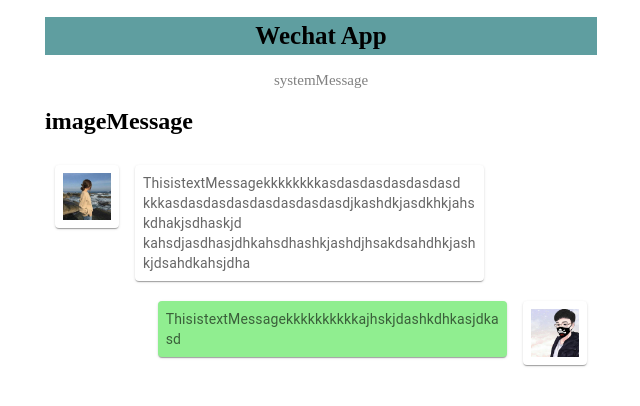
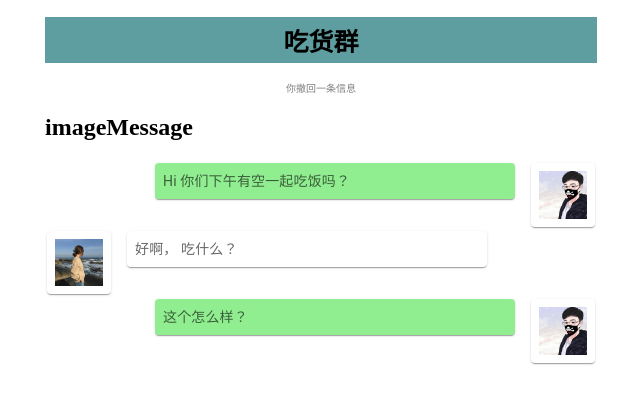
Before and after one commit to binqisun/react-Wechat, a React (Create React App) app: page / in a window 1280 px wide. Shown: the top 406 px of the page, without its empty margins (319-959 px from the left). Built offline with nearby package versions, Linux system fonts and the light colour scheme.

Commit message:
system and text messages

```diff
--- a/src/App.js
+++ b/src/App.js
@@ -7,7 +7,7 @@
     <div className="App">
       <Container maxWidth="sm">
         <header>
-          <h1>Wechat App</h1>
+          <h1>吃货群</h1>
         </header>
         <div>
           <MessageList />
--- a/src/components/messageList.js
+++ b/src/components/messageList.js
@@ -3,12 +3,60 @@
 import ImageMessage from "./imageMessage/imageMessage";
 import TextMessage from "./textMessage/textMessage";
 
+// Create fake messages
+const messages = [
+  {
+    id: 0,
+    type: 1,
+    time: "1586923206000",
+    text: "Hi 你们下午有空一起吃饭吗？",
+    isUser: true
+  },
+  {
+    id: 1,
+    type: 1,
+    time: "1586923302000",
+    text: "好啊， 吃什么？",
+    isUser: false
+  },
+  {
+    id: 2,
+    type: 1,
+    time: "1586929802000",
+    text: "这个怎么样？",
+    isUser: true
+  },
+  {
+    id: 3,
+    type: 3,
+    time: "158692902000",
+    text: "你撤回一条信息",
+    isUser: false
+  },
+  {
+    id: 3,
+    type: 2,
+    time: "158692902000",
+    url: "./public/HotPot.jpeg",
+    isUser: false
+  }
+];
+const textMessages = messages.filter((message) => {
+  return message.type === 1;
+});
+const imageMessages = messages.filter((message) => {
+  return message.type === 2;
+});
+const systemMessages = messages.filter((message) => {
+  return message.type === 3;
+});
+
 export default function messageList() {
   return (
     <div className="messageList">
-      <SystemMessage />
-      <ImageMessage />
-      <TextMessage />
+      <SystemMessage systemMessages={systemMessages} />
+      <ImageMessage imageMessages={imageMessages} />
+      <TextMessage textMessages={textMessages} />
     </div>
   );
 }
--- a/src/components/systemMessage/systemMessage.css
+++ b/src/components/systemMessage/systemMessage.css
@@ -1,5 +1,5 @@
 .systemContent {
-  font-size: 15px;
+  font-size: 10px;
   text-align: center;
 }
 .systemP {
--- a/src/components/systemMessage/systemMessage.js
+++ b/src/components/systemMessage/systemMessage.js
@@ -1,10 +1,13 @@
 import React from "react";
 import "./systemMessage.css";
 
-export default function systemMessage() {
-  return (
-    <div className="systemContent">
-      <p className="systemP">systemMessage</p>
-    </div>
-  );
+export default function systemMessage({ systemMessages }) {
+  const text = systemMessages.map((message, index) => {
+    if (message.type === 3) {
+      return <p className="systemP">{message.text}</p>;
+    } else {
+      return <div></div>;
+    }
+  });
+  return <div className="systemContent">{text}</div>;
 }
--- a/src/components/textMessage/meText.js
+++ b/src/components/textMessage/meText.js
@@ -18,7 +18,7 @@
   maxHeight: "100%"
 });
 
-export default function textMessage() {
+export default function textMessage({ text }) {
   return (
     <div className="meTextMessage">
       <Grid container spacing={2} justifyContent="flex-end" wrap="nowrap">
@@ -29,7 +29,7 @@
               backgroundColor: "#90EE90"
             }}
           >
-            ThisistextMessagekkkkkkkkkkajhskjdashkdhkasjdkasd
+            {text}
           </Item>
         </Grid>
         <Grid item sx={{ width: 80, height: 80 }}>
--- a/src/components/textMessage/otherText.js
+++ b/src/components/textMessage/otherText.js
@@ -18,9 +18,9 @@
   maxHeight: "100%"
 });
 
-export default function textMessage() {
+export default function textMessage({ text }) {
   return (
-    <div className="meTextMessage">
+    <div className="otherTextMessage">
       <Grid container spacing={2} wrap="nowrap">
         <Grid item sx={{ width: 80, height: 80 }}>
           <Item>
@@ -28,11 +28,7 @@
           </Item>
         </Grid>
         <Grid item xs={8} zeroMinWidth>
-          <Item style={{ overflowWrap: "break-word" }}>
-            ThisistextMessagekkkkkkkkasdasdasdasdasdasd
-            kkkasdasdasdasdasdasdasdasdjkashdkjasdkhkjahskdhakjsdhaskjd
-            kahsdjasdhasjdhkahsdhashkjashdjhsakdsahdhkjashkjdsahdkahsjdha
-          </Item>
+          <Item style={{ overflowWrap: "break-word" }}>{text}</Item>
         </Grid>
       </Grid>
     </div>
--- a/src/components/textMessage/textMessage.css
+++ b/src/components/textMessage/textMessage.css
@@ -1,4 +1,8 @@
 .meTextMessage {
-  padding: 10px;
-  display: "flex";
+  padding: 2px;
+  font-size: 16px;
 }
+.otherTextMessage {
+  padding: 2px;
+  font-size: 16px;
+}
--- a/src/components/textMessage/textMessage.js
+++ b/src/components/textMessage/textMessage.js
@@ -3,11 +3,17 @@
 import OtherText from "./otherText";
 import MeText from "./meText";
 
-export default function textMessage() {
-  return (
-    <div className="textMessage">
-      <OtherText />
-      <MeText />
-    </div>
-  );
+export default function textMessage({ textMessages }) {
+  const text = textMessages.map((message, index) => {
+    if (message.type === 1) {
+      if (message.isUser === true) {
+        return <MeText text={message.text} />;
+      } else {
+        return <OtherText text={message.text} />;
+      }
+    } else {
+      return <div></div>;
+    }
+  });
+  return <div className="textMessage">{text}</div>;
 }
```
Also changed, not shown: public/HotPot.jpeg (added), src/fakedata.js (added).
